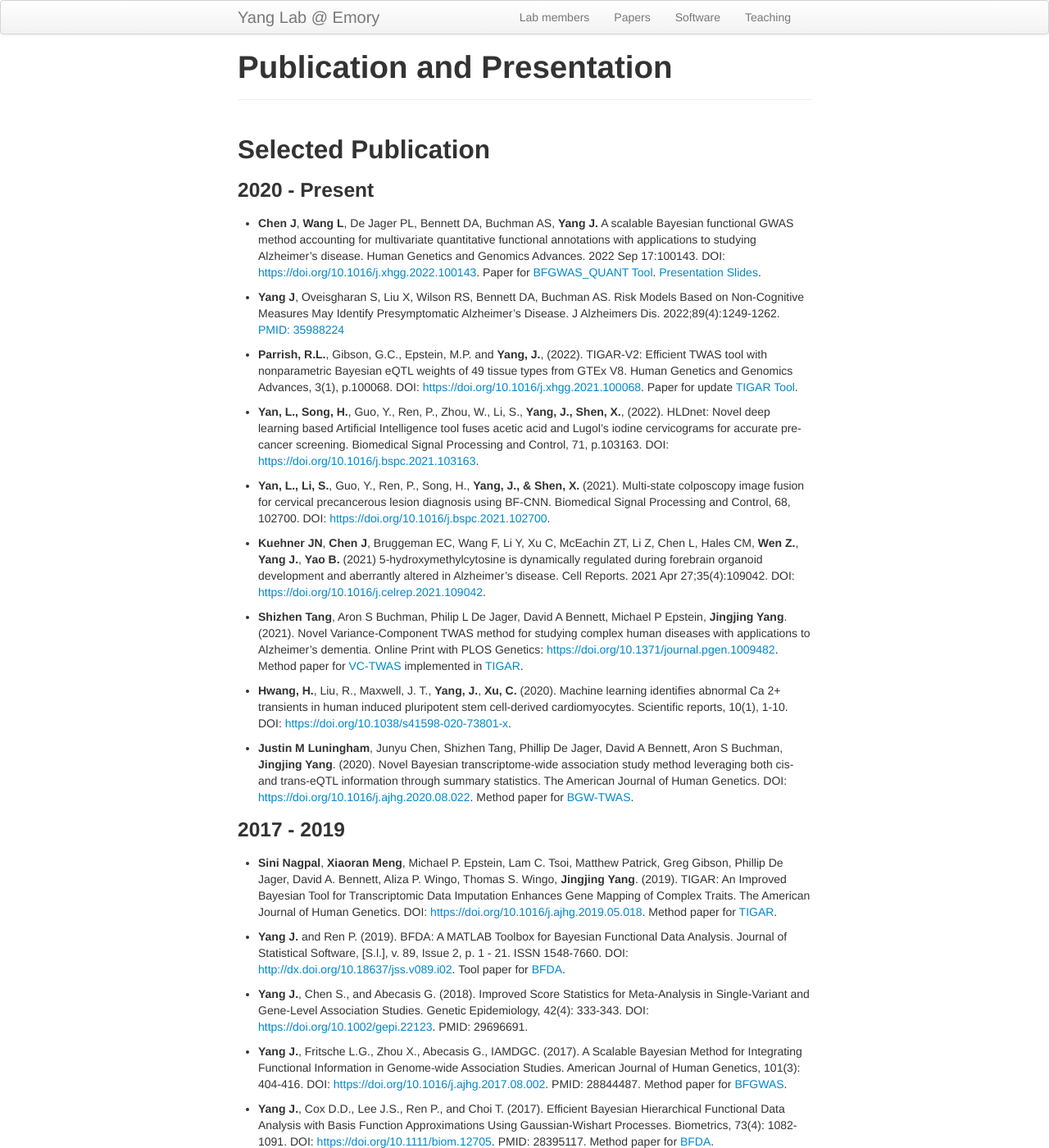
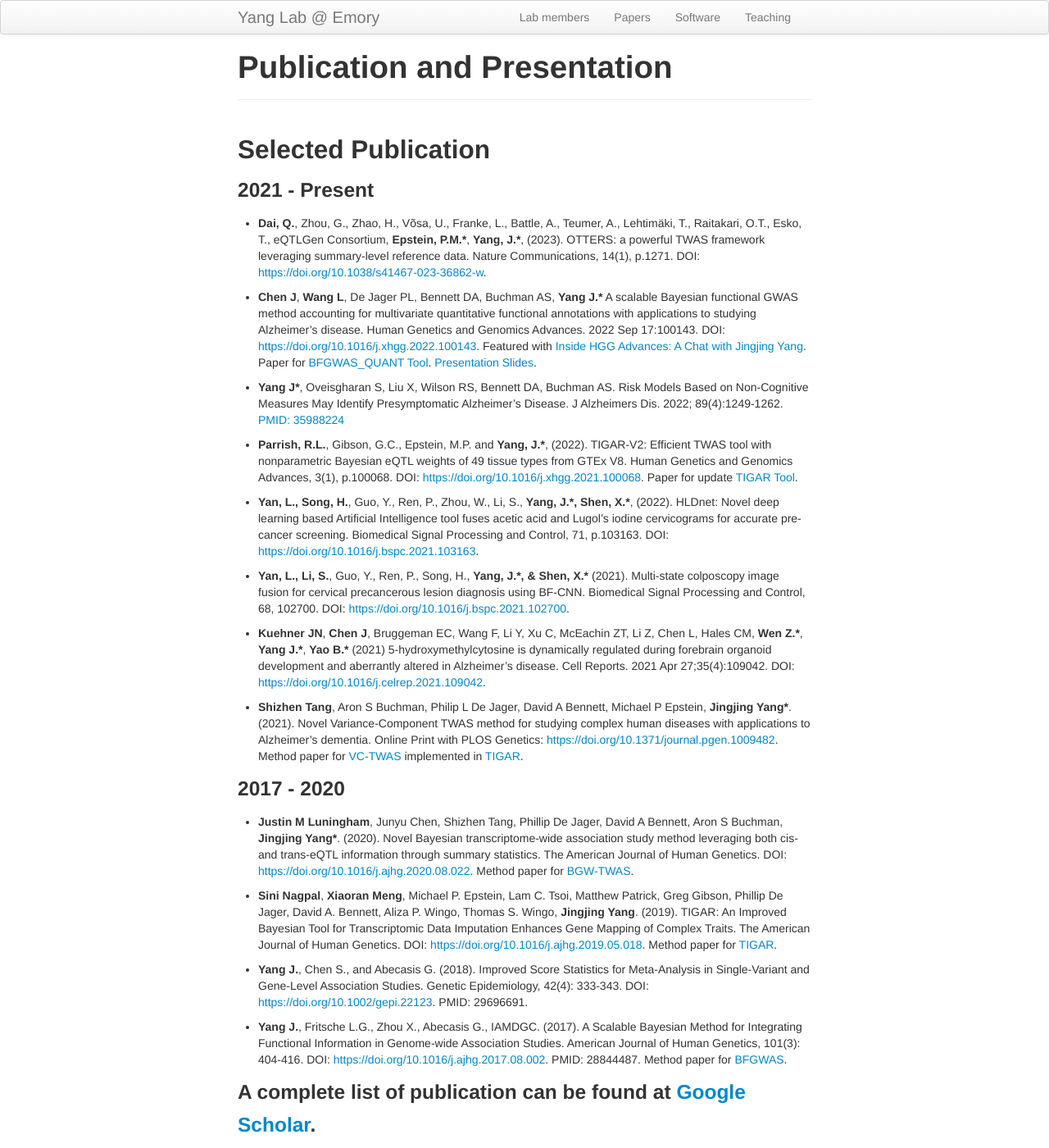
Before and after one commit to yanglab-emory/yanglab-emory.github.io, a Jekyll site: the page built from pages/papers.md, in a window 1280 px wide and 1400 px high. Shown: the whole window at 82% size. Built offline with Jekyll 4.4.1, drawn with Linux system fonts in a browser that asks for light colours; some of the changed text lies outside the part shown.

Commit message:
update papers

```diff
--- a/pages/papers.md
+++ b/pages/papers.md
@@ -5,51 +5,51 @@ title: "Publication and Presentation"
 
 ## Selected Publication
 
-### 2020 - Present
+### 2021 - Present
+
+* **Dai, Q.**, Zhou, G., Zhao, H., Võsa, U., Franke, L., Battle, A., Teumer, A., Lehtimäki, T., Raitakari, O.T., Esko, T., eQTLGen Consortium, **Epstein, P.M.\***, **Yang, J.\***, (2023). OTTERS: a powerful TWAS framework leveraging summary-level reference data. Nature Communications, 14(1), p.1271. DOI: <https://doi.org/10.1038/s41467-023-36862-w>.
+
+* **Chen J**, **Wang L**, De Jager PL, Bennett DA, Buchman AS, **Yang J.\*** A scalable Bayesian functional GWAS method accounting for multivariate quantitative functional annotations with applications to studying Alzheimer's disease. Human Genetics and Genomics Advances. 2022 Sep 17:100143. DOI: <https://doi.org/10.1016/j.xhgg.2022.100143>. Featured with [Inside HGG Advances: A Chat with Jingjing Yang](https://www.ashg.org/hgga/inside-hgg-advances-with-jingjing-yang/). Paper for [BFGWAS_QUANT Tool](https://github.com/yanglab-emory/BFGWAS_QUANT). <a href="../assets/PresentationSlides/BFGWAS_QUANT_2022.pdf"> Presentation Slides</a>.
+
+* **Yang J\***, Oveisgharan S, Liu X, Wilson RS, Bennett DA, Buchman AS. Risk Models Based on Non-Cognitive Measures May Identify Presymptomatic Alzheimer's Disease. J Alzheimers Dis. 2022; 89(4):1249-1262. [PMID: 35988224](https://pubmed.ncbi.nlm.nih.gov/35988224/)
+
+* **Parrish, R.L.**, Gibson, G.C., Epstein, M.P. and **Yang, J.\***, (2022). TIGAR-V2: Efficient TWAS tool with nonparametric Bayesian eQTL weights of 49 tissue types from GTEx V8. Human Genetics and Genomics Advances, 3(1), p.100068. DOI: <https://doi.org/10.1016/j.xhgg.2021.100068>. Paper for update [TIGAR Tool](https://github.com/yanglab-emory/TIGAR).
+
+* **Yan, L., Song, H.**, Guo, Y., Ren, P., Zhou, W., Li, S., **Yang, J.\*, Shen, X.\***, (2022). HLDnet: Novel deep learning based Artificial Intelligence tool fuses acetic acid and Lugol’s iodine cervicograms for accurate pre-cancer screening. Biomedical Signal Processing and Control, 71, p.103163. DOI: <https://doi.org/10.1016/j.bspc.2021.103163>.
+
+* **Yan, L., Li, S.**, Guo, Y., Ren, P., Song, H., **Yang, J.\*, & Shen, X.\*** (2021). Multi-state colposcopy image fusion for cervical precancerous lesion diagnosis using BF-CNN. Biomedical Signal Processing and Control, 68, 102700. DOI: <https://doi.org/10.1016/j.bspc.2021.102700>.
+
+* **Kuehner JN**, **Chen J**, Bruggeman EC, Wang F, Li Y, Xu C, McEachin ZT, Li Z, Chen L, Hales CM, **Wen Z.\***, **Yang J.\***, **Yao B.\*** (2021) 5-hydroxymethylcytosine is dynamically regulated during forebrain organoid development and aberrantly altered in Alzheimer’s disease. Cell Reports. 2021 Apr 27;35(4):109042. DOI: <https://doi.org/10.1016/j.celrep.2021.109042>.
+
+* **Shizhen Tang**, Aron S Buchman, Philip L De Jager, David A Bennett, Michael P Epstein, **Jingjing Yang\***. (2021). Novel Variance-Component TWAS method for studying complex human diseases with applications to Alzheimer's dementia. Online Print with PLOS Genetics: <https://doi.org/10.1371/journal.pgen.1009482>. Method paper for [VC-TWAS](https://github.com/yanglab-emory/VC_TWAS) implemented in [TIGAR](https://github.com/yanglab-emory/TIGAR).
 
 
-* **Chen J**, **Wang L**, De Jager PL, Bennett DA, Buchman AS, **Yang J.** A scalable Bayesian functional GWAS method accounting for multivariate quantitative functional annotations with applications to studying Alzheimer's disease. Human Genetics and Genomics Advances. 2022 Sep 17:100143. DOI: <https://doi.org/10.1016/j.xhgg.2022.100143>. Paper for [BFGWAS_QUANT Tool](https://github.com/yanglab-emory/BFGWAS_QUANT). <a href="../assets/PresentationSlides/BFGWAS_QUANT_2022.pdf"> Presentation Slides</a>.
 
-* **Yang J**, Oveisgharan S, Liu X, Wilson RS, Bennett DA, Buchman AS. Risk Models Based on Non-Cognitive Measures May Identify Presymptomatic Alzheimer's Disease. J Alzheimers Dis. 2022;89(4):1249-1262. [PMID: 35988224](https://pubmed.ncbi.nlm.nih.gov/35988224/)
+### 2017 - 2020
 
-* **Parrish, R.L.**, Gibson, G.C., Epstein, M.P. and **Yang, J.**, (2022). TIGAR-V2: Efficient TWAS tool with nonparametric Bayesian eQTL weights of 49 tissue types from GTEx V8. Human Genetics and Genomics Advances, 3(1), p.100068. DOI: <https://doi.org/10.1016/j.xhgg.2021.100068>. Paper for update [TIGAR Tool](https://github.com/yanglab-emory/TIGAR).
-
-* **Yan, L., Song, H.**, Guo, Y., Ren, P., Zhou, W., Li, S., **Yang, J., Shen, X.**, (2022). HLDnet: Novel deep learning based Artificial Intelligence tool fuses acetic acid and Lugol’s iodine cervicograms for accurate pre-cancer screening. Biomedical Signal Processing and Control, 71, p.103163. DOI: <https://doi.org/10.1016/j.bspc.2021.103163>.
-
-* **Yan, L., Li, S.**, Guo, Y., Ren, P., Song, H., **Yang, J., & Shen, X.** (2021). Multi-state colposcopy image fusion for cervical precancerous lesion diagnosis using BF-CNN. Biomedical Signal Processing and Control, 68, 102700. DOI: <https://doi.org/10.1016/j.bspc.2021.102700>.
-
-* **Kuehner JN**, **Chen J**, Bruggeman EC, Wang F, Li Y, Xu C, McEachin ZT, Li Z, Chen L, Hales CM, **Wen Z.**, **Yang J.**, **Yao B.** (2021) 5-hydroxymethylcytosine is dynamically regulated during forebrain organoid development and aberrantly altered in Alzheimer’s disease. Cell Reports. 2021 Apr 27;35(4):109042. DOI: <https://doi.org/10.1016/j.celrep.2021.109042>.
-
-* **Shizhen Tang**, Aron S Buchman, Philip L De Jager, David A Bennett, Michael P Epstein, **Jingjing Yang**. (2021). Novel Variance-Component TWAS method for studying complex human diseases with applications to Alzheimer's dementia. Online Print with PLOS Genetics: <https://doi.org/10.1371/journal.pgen.1009482>. Method paper for [VC-TWAS](https://github.com/yanglab-emory/VC_TWAS) implemented in [TIGAR](https://github.com/yanglab-emory/TIGAR).
-
-* **Hwang, H.**, Liu, R., Maxwell, J. T., **Yang, J.**, **Xu, C.** (2020). Machine learning identifies abnormal Ca 2+ transients in human induced pluripotent stem cell-derived cardiomyocytes. Scientific reports, 10(1), 1-10. DOI: <https://doi.org/10.1038/s41598-020-73801-x>.
-
-* **Justin M Luningham**, Junyu Chen, Shizhen Tang, Phillip De Jager, David A Bennett, Aron S Buchman, **Jingjing Yang**. (2020). Novel Bayesian transcriptome-wide association study method leveraging both cis-and trans-eQTL information through summary statistics. The American Journal of Human Genetics. DOI: <https://doi.org/10.1016/j.ajhg.2020.08.022>. Method paper for [BGW-TWAS](https://github.com/yanglab-emory/BGW-TWAS).
-
-
-### 2017 - 2019
+* **Justin M Luningham**, Junyu Chen, Shizhen Tang, Phillip De Jager, David A Bennett, Aron S Buchman, **Jingjing Yang\***. (2020). Novel Bayesian transcriptome-wide association study method leveraging both cis-and trans-eQTL information through summary statistics. The American Journal of Human Genetics. DOI: <https://doi.org/10.1016/j.ajhg.2020.08.022>. Method paper for [BGW-TWAS](https://github.com/yanglab-emory/BGW-TWAS).
 
 * **Sini Nagpal**, **Xiaoran Meng**, Michael P. Epstein, Lam C. Tsoi, Matthew Patrick, Greg Gibson, Phillip De Jager, David A. Bennett, Aliza P. Wingo, Thomas S. Wingo, **Jingjing Yang**. (2019). TIGAR: An Improved Bayesian Tool for Transcriptomic Data Imputation Enhances Gene Mapping of Complex Traits. The American Journal of Human Genetics. DOI: <https://doi.org/10.1016/j.ajhg.2019.05.018>. Method paper for [TIGAR](https://github.com/yanglab-emory/TIGAR).
-
-* **Yang J.** and Ren P. (2019). BFDA: A MATLAB Toolbox for Bayesian Functional Data Analysis. Journal of Statistical Software, [S.l.], v. 89, Issue 2, p. 1 - 21. ISSN 1548-7660. DOI: <http://dx.doi.org/10.18637/jss.v089.i02>. Tool paper for [BFDA](https://github.com/yanglab-emory/BFDA).
 
 * **Yang J.**, Chen S., and Abecasis G. (2018). Improved Score Statistics for Meta-Analysis in Single-Variant and Gene-Level Association Studies. Genetic Epidemiology, 42(4): 333-343. DOI: <https://doi.org/10.1002/gepi.22123>. PMID: 29696691.
 
 * **Yang J.**, Fritsche L.G., Zhou X., Abecasis G., IAMDGC. (2017). A Scalable Bayesian Method for Integrating Functional Information in Genome-wide Association Studies. American Journal of Human Genetics, 101(3): 404-416. DOI: <https://doi.org/10.1016/j.ajhg.2017.08.002>. PMID: 28844487. Method paper for [BFGWAS](https://github.com/yanglab-emory/bfGWAS_SS).
 
-* **Yang J.**, Cox D.D., Lee J.S., Ren P., and Choi T. (2017). Efficient Bayesian Hierarchical Functional Data Analysis with Basis Function Approximations Using Gaussian-Wishart Processes. Biometrics, 73(4): 1082-1091. DOI: <https://doi.org/10.1111/biom.12705>. PMID: 28395117. Method paper for [BFDA](https://github.com/yanglab-emory/BFDA).
 
 
 ### A complete list of publication can be found at [Google Scholar](https://scholar.google.com/citations?user=ANXPW-UAAAAJ&hl=en).
 
 ## Upcoming Presentation
 
-* **ENAR 2023 Spring Meeting (Invited)**, Nashville, TN. _SR-TWAS: Leveraging Multiple Reference Panels to Improve TWAS Power by Ensemble Machine Learning_.
+* **JSM 2023 (Invited)**, Toronto, Canada. _A scalable Bayesian functional GWAS method accounting for multivariate quantitative functional annotations_.
 
 
 ## Past Presentation
 
 ### Oral Presentation
+
+* **ENAR 2023 Spring Meeting (Invited)**, Nashville, TN. _SR-TWAS: Leveraging Multiple Reference Panels to Improve TWAS Power by Ensemble Machine Learning_.
+
 * **ICSA 2021 (Invited)**, Virtual (Sep. 2021). _Bayesian Genome-wide TWAS method integrating both cis- and trans- eQTL with GWAS summary statistics_. <a href="../assets/PresentationSlides/BGW_TWAS_ICSA_Sep2021.pdf">Slides</a>.
 
 * **EcoSta 2021 (Invited), June 2021**, Hongkong, China (Virtual). _Scalable Bayesian Functional GWAS Method Accounting for Multiple Quantitative Functional Annotations_.
```
